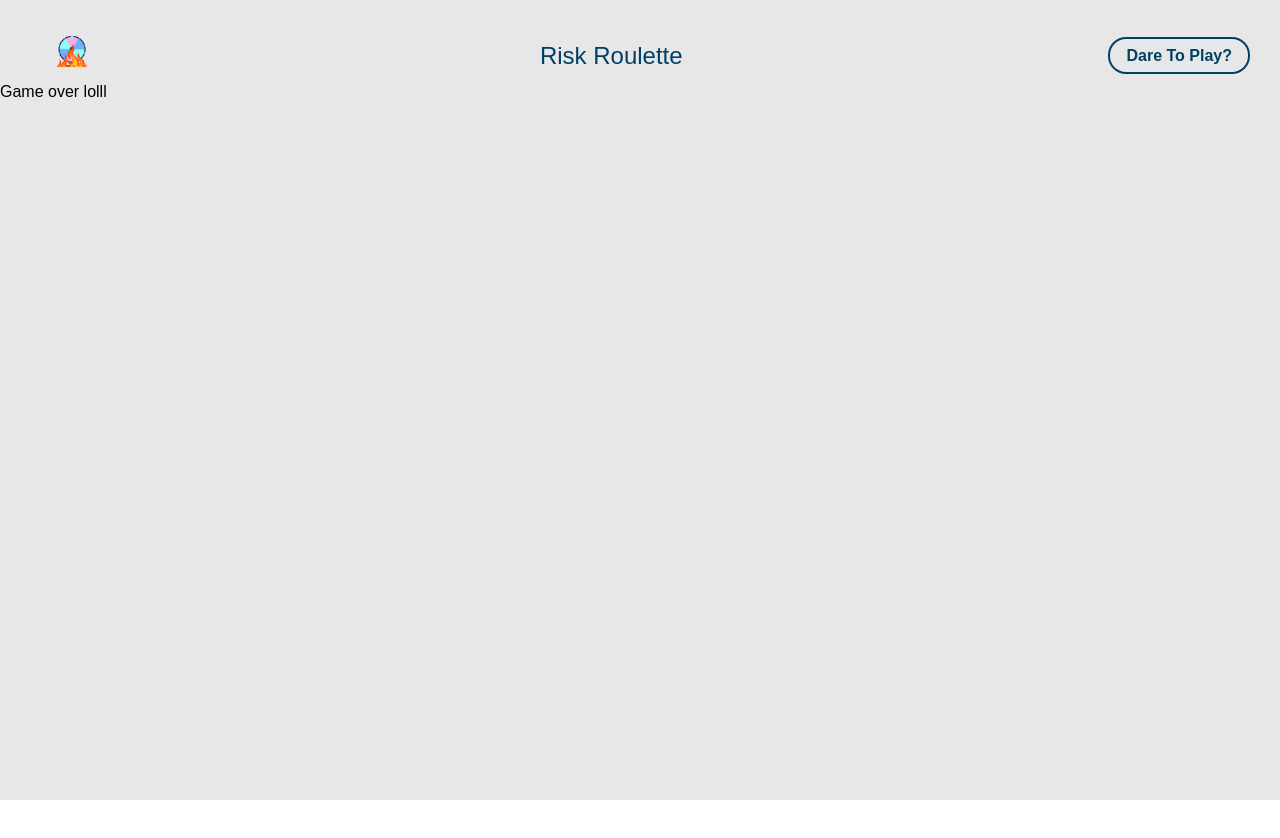
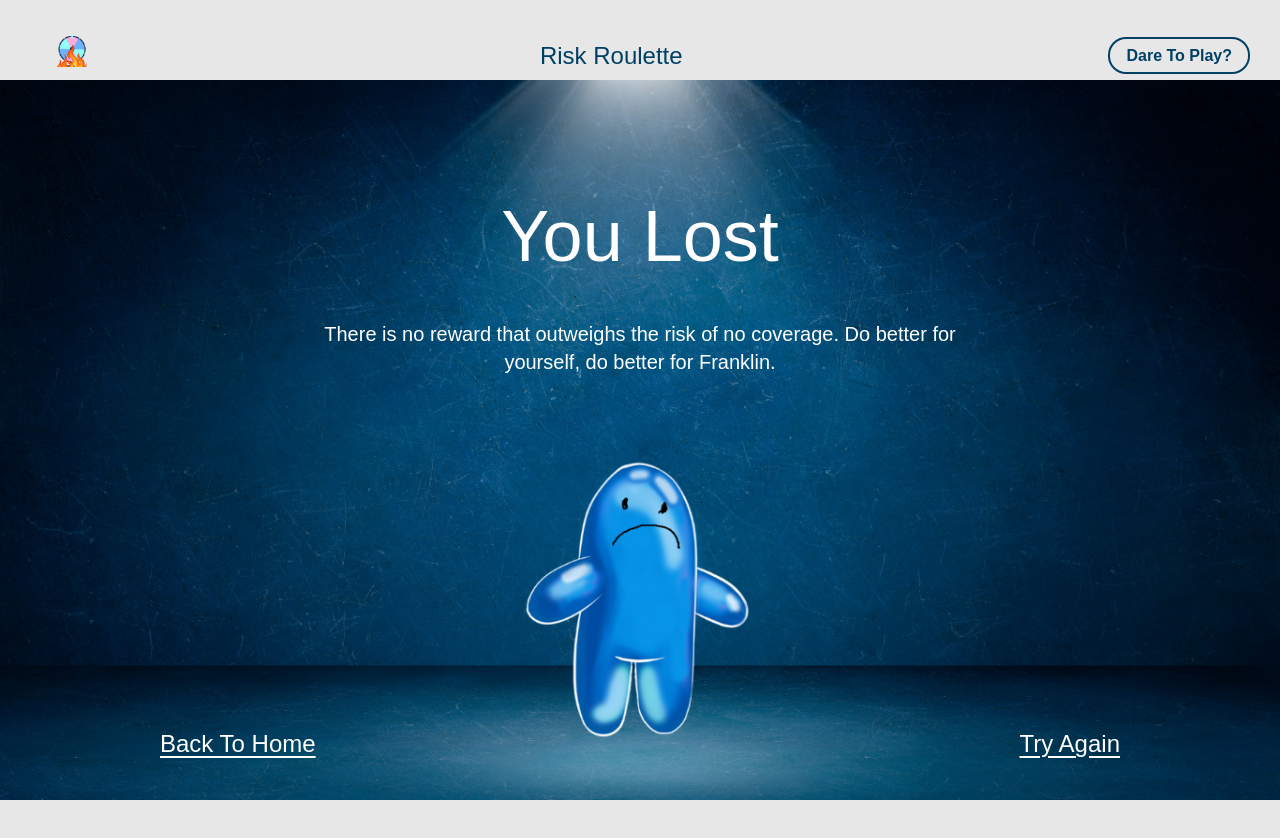
Before and after one commit to halee-t/risk-roulette, a React (Create React App) app: page /gameover in a window 1280 px wide. Shown: the top 838 px of the page. Before the commit the page ends 800 px from the top, so only its background shows below. Built offline with nearby package versions, Linux system fonts and the light colour scheme.

Commit message:
Game Over Screen

```diff
--- a/src/components/GameOver.tsx
+++ b/src/components/GameOver.tsx
@@ -1,12 +1,42 @@
-import React, { useEffect, useState } from 'react';
-import { BrowserRouter as Router, Routes, Route, Link, useNavigate } from 'react-router-dom';
+import React, { useEffect, useState } from "react";
+import {
+  BrowserRouter as Router,
+  Routes,
+  Route,
+  Link,
+  useNavigate,
+} from "react-router-dom";
 
 const GameOver: React.FC = () => {
-    return (
-        <div>
-            Game over lolll
-        </div>
-    );
-}
+  return (
+    <div className="min-w-screen min-h-screen relative overflow-hidden">
+      <img
+        src="./sadbg.png"
+        className=" w-full h-auto object-cover overflow-hidden absolute top-0 right-0"
+      />
+      <section className="z-20 absolute top-[15%] left-[50%] transform -translate-x-[50%]">
+        <h1 className="text-center text-white text-7xl semibold">You Lost</h1>
+        <p className="text-center text-white text-xl semibold mt-12">
+          There is no reward that outweighs the risk of no coverage. Do better
+          for yourself, do better for Franklin.
+        </p>
+      </section>
+      <div className="w-full px-[10rem] z-20 absolute bottom-[15%] flex justify-between text-white text-2xl">
+        <Link
+          to="/"
+          className="underline underline-offset-4 hover:underline-offset-8"
+        >
+          Back To Home
+        </Link>
+        <Link
+          to="/wheel"
+          className="underline underline-offset-4 hover:underline-offset-8"
+        >
+          Try Again
+        </Link>
+      </div>
+    </div>
+  );
+};
 
 export default GameOver;
```
Also changed, not shown: public/bubbleboy_sad.png (added), public/sadbg.png (added).
